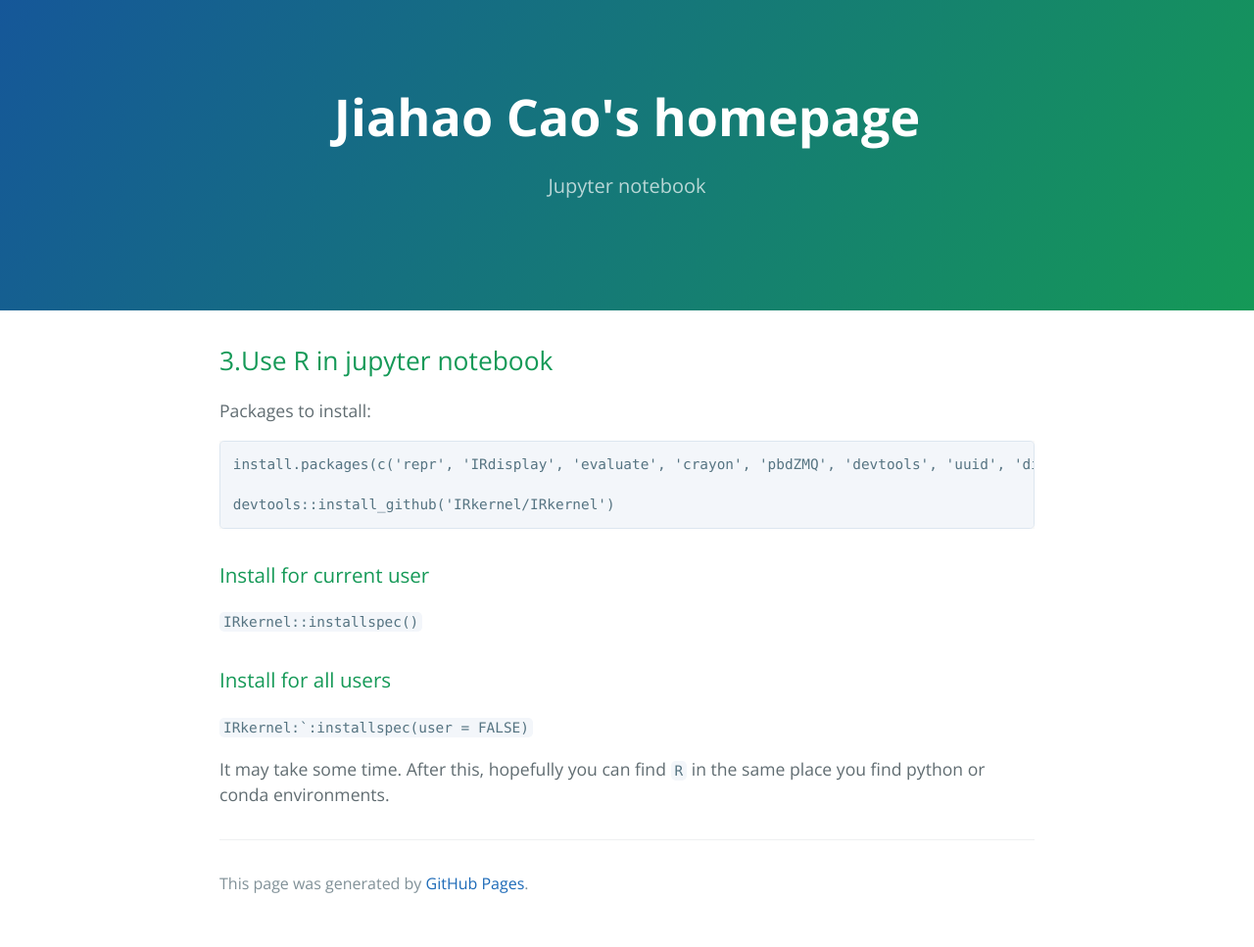
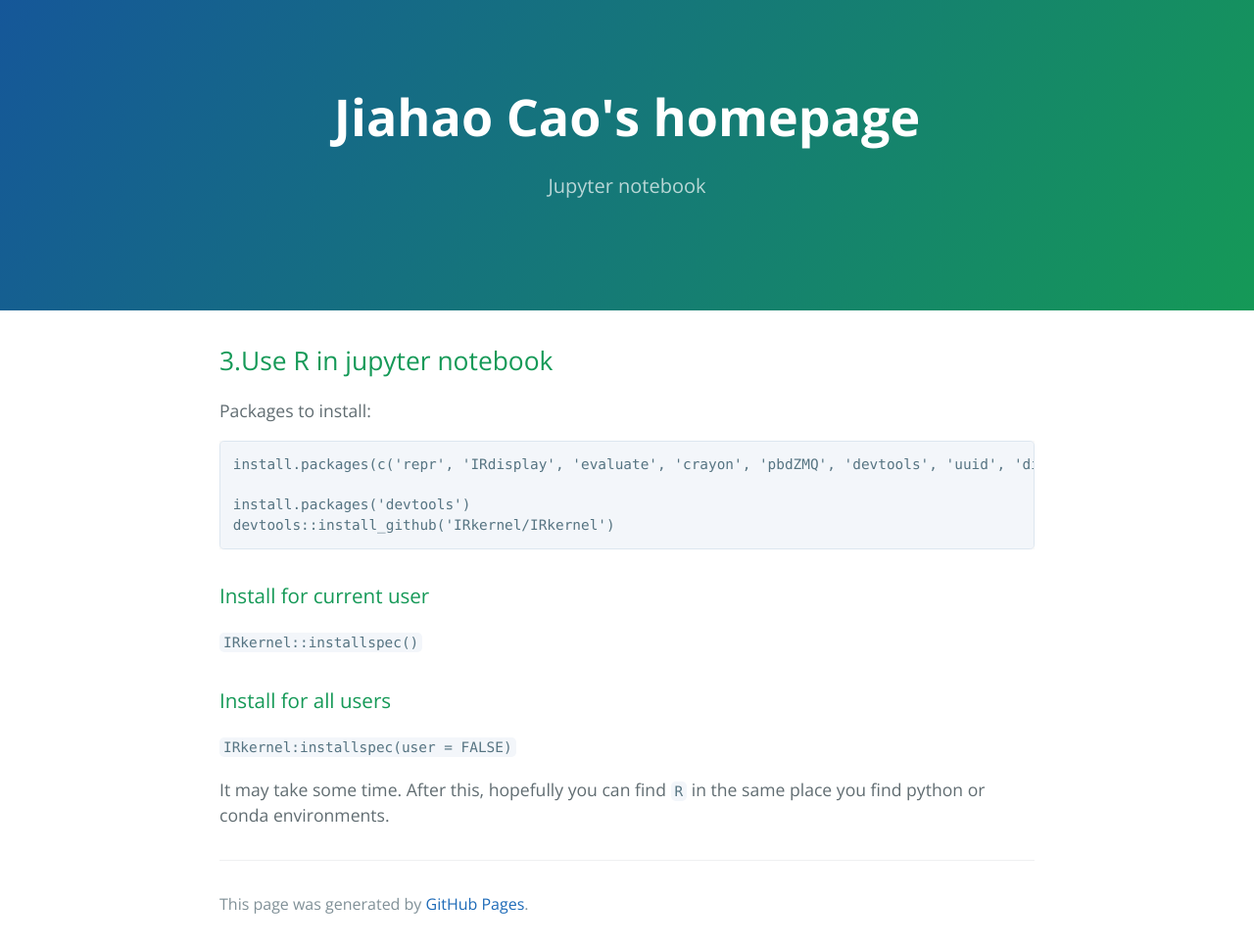
Before and after one commit to caojiahao13/caojiahao13.github.io, a Jekyll site: the page built from myTools/Jupyter/3-Use_R.md, in a window 1280 px wide. Shown: the whole page at 98% size. Built offline with Jekyll 4.4.1, drawn with Linux system fonts in a browser that asks for light colours; before the commit the page ends 946 px from its top, so only the background shows below that.

Commit message:
correct jupyter use t

````diff
--- a/myTools/Jupyter/3-Use_R.md
+++ b/myTools/Jupyter/3-Use_R.md
@@ -12,6 +12,7 @@ Packages to install:
 ```
 install.packages(c('repr', 'IRdisplay', 'evaluate', 'crayon', 'pbdZMQ', 'devtools', 'uuid', 'digest'))
 
+install.packages('devtools')
 devtools::install_github('IRkernel/IRkernel')
 ```
 
@@ -21,6 +22,6 @@ devtools::install_github('IRkernel/IRkernel')
 
 ### Install for all users
 
-```IRkernel:`:installspec(user = FALSE)```
+```IRkernel:installspec(user = FALSE)```
 
 It may take some time. After this, hopefully you can find ```R``` in the same place you find python or conda environments.
````
